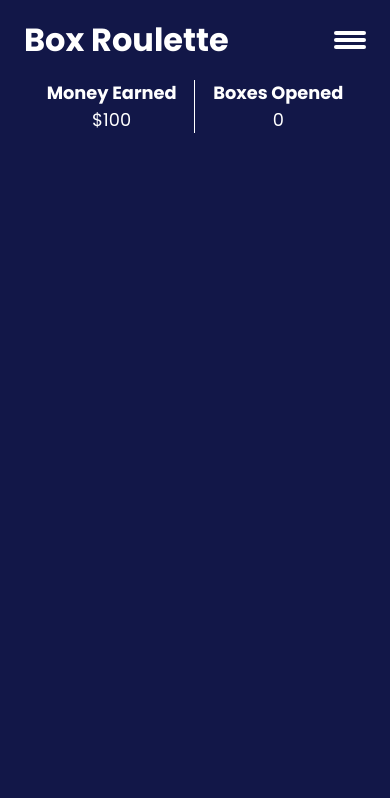
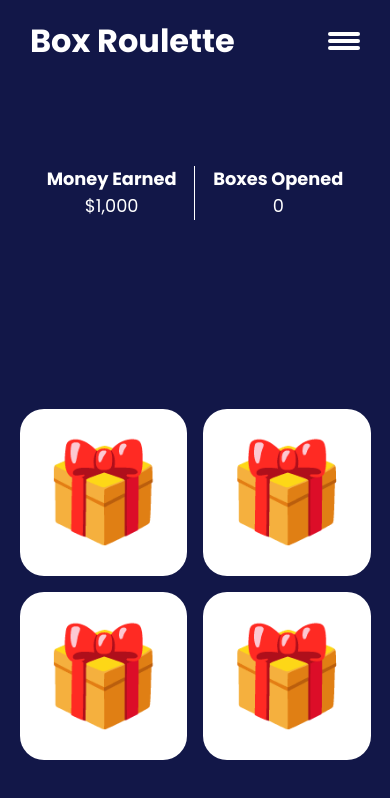
Before and after one commit to McJet/box-roulette-game, a Vue app: page / in a window 390 px wide. Shown: the top 798 px of the page. Built offline with nearby package versions, Linux system fonts and the light colour scheme.

Commit message:
Added boxes
-refactored some css for better responsive design
-refactored all a tags to button tags

```diff
--- a/src/App.vue
+++ b/src/App.vue
@@ -18,12 +18,14 @@ import Game from "./components/Game.vue";
   flex-direction: column;
   justify-content: start;
   align-items: center;
+  width: 100dvw;
+  height: 100dvh;
 }
 
 .main-view {
   display: flex;
   flex-direction: column;
-  justify-content: center;
+  justify-content: start;
   align-items: center;
   width: 100%;
   height: 100%;
--- /dev/null
+++ b/src/components/Box.vue
@@ -0,0 +1,26 @@
+<script setup>
+import { ref } from "vue";
+
+const props = defineProps({});
+</script>
+
+<template>
+  <button class="box">
+    <slot></slot>
+  </button>
+</template>
+
+<style scoped>
+.box {
+  background-color: white;
+  display: flex;
+  justify-content: center;
+  align-items: center;
+  width: 100%;
+  height: 100%;
+  border-radius: 24px;
+
+  color: black;
+  font-size: 96px;
+}
+</style>
--- /dev/null
+++ b/src/components/BoxContainer.vue
@@ -0,0 +1,33 @@
+<script setup>
+import Box from "./Box.vue";
+
+const props = defineProps({
+  box1Content: String,
+  box2Content: String,
+  box3Content: String,
+  box4Content: String,
+});
+</script>
+
+<template>
+  <div class="box-container">
+    <Box>{{ box1Content }}</Box>
+    <Box>{{ box2Content }}</Box>
+    <Box>{{ box3Content }}</Box>
+    <Box>{{ box4Content }}</Box>
+  </div>
+</template>
+
+<style scoped>
+.box-container {
+  display: grid;
+  grid-template-columns: repeat(2, 1fr);
+  grid-template-rows: repeat(2, 1fr);
+  height: calc(1dvh - 50px);
+  gap: 1em;
+  width: 90vw;
+  height: 90vw;
+  max-width: 500px;
+  max-height: 500px;
+}
+</style>
--- a/src/components/Game.vue
+++ b/src/components/Game.vue
@@ -1,11 +1,39 @@
 <script setup>
+import { ref } from "vue";
 import Scoreboard from "./Scoreboard.vue";
+import BoxContainer from "./BoxContainer.vue";
+
+const box1Content = ref("🎁");
+const box2Content = ref("🎁");
+const box3Content = ref("🎁");
+const box4Content = ref("🎁");
 </script>
 
 <template>
   <div class="game">
-    <Scoreboard :moneyAmount="100" :boxesAmount="0" />
+    <Scoreboard :moneyAmount="1000" :boxesAmount="0" />
+    <BoxContainer
+      :box1Content="box1Content"
+      :box2Content="box2Content"
+      :box3Content="box3Content"
+      :box4Content="box4Content"
+    />
   </div>
 </template>
 
-<style scoped></style>
+<style scoped>
+.game {
+  display: flex;
+  flex-direction: column;
+  justify-content: space-between;
+  align-items: center;
+  gap: 10dvh;
+  padding: 10dvh 0;
+  width: 100%;
+  height: 100%;
+  max-height: 950px;
+  @media (min-width: 768px) {
+    max-height: 1000px;
+  }
+}
+</style>
--- a/src/components/NavBar.vue
+++ b/src/components/NavBar.vue
@@ -10,13 +10,13 @@ const isModalEnabled = ref(false);
 
 <template>
   <nav>
-    <a class="title">Box Roulette</a>
+    <button class="title">Box Roulette</button>
     <div class="desktop-only">
-      <a>Leaderboards</a>
-      <a v-if="isLoggedIn">Log Out</a>
-      <a v-else>Sign In</a>
+      <button>Leaderboards</button>
+      <button v-if="isLoggedIn">Log Out</button>
+      <button v-else>Sign In</button>
     </div>
-    <a class="mobile-only" v-on:click="isModalEnabled = !isModalEnabled">
+    <button class="mobile-only" v-on:click="isModalEnabled = !isModalEnabled">
       <svg
         xmlns="http://www.w3.org/2000/svg"
         width="32"
@@ -28,7 +28,7 @@ const isModalEnabled = ref(false);
         <rect y="14" width="32" height="4" rx="2" fill="white" />
         <rect y="21" width="32" height="4" rx="2" fill="white" />
       </svg>
-    </a>
+    </button>
   </nav>
   <Transition name="fade">
     <div
@@ -38,9 +38,9 @@ const isModalEnabled = ref(false);
     >
       <Transition name="slide-from-top">
         <div class="modal" v-show="isModalEnabled">
-          <a>Leaderboards</a>
-          <a v-if="isLoggedIn">Log Out</a>
-          <a v-else>Sign In</a>
+          <button>Leaderboards</button>
+          <button v-if="isLoggedIn">Log Out</button>
+          <button v-else>Sign In</button>
         </div>
       </Transition>
     </div>
@@ -58,7 +58,7 @@ nav {
   margin: 0 auto;
 }
 
-a {
+button {
   font-size: 24px;
 }
 
@@ -100,7 +100,7 @@ a {
   height: 144px;
   border-radius: 0 0 24px 24px;
 
-  a {
+  button {
     color: black;
   }
 }
--- a/src/components/Template.vue
+++ b/src/components/Template.vue
@@ -1,5 +1,5 @@
 <script setup>
-
+import { ref } from "vue";
 </script>
 
 <template>
@@ -8,6 +8,4 @@
   </div>
 </template>
 
-<style scoped>
-
-</style>
+<style scoped></style>
--- a/src/style.css
+++ b/src/style.css
@@ -70,16 +70,15 @@ h6 {
 }
 /* Reset End */
 
-a {
+button {
   color: white;
   transition: all 0.2s ease-in-out;
+  background-color: #ffffff00;
+  border: none;
 }
-a:hover {
+button:hover {
   filter: brightness(0.8);
   cursor: pointer;
-}
-a:visited {
-  color: white;
 }
 body {
   margin: 0;
```
